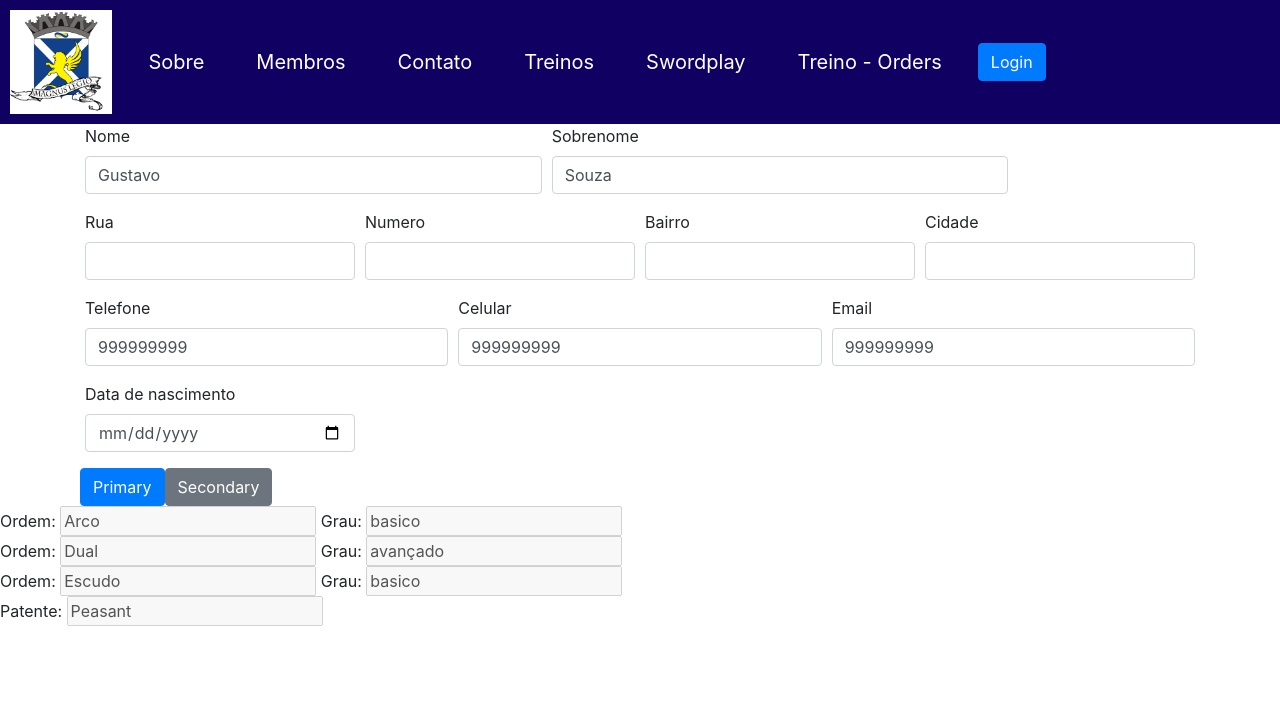
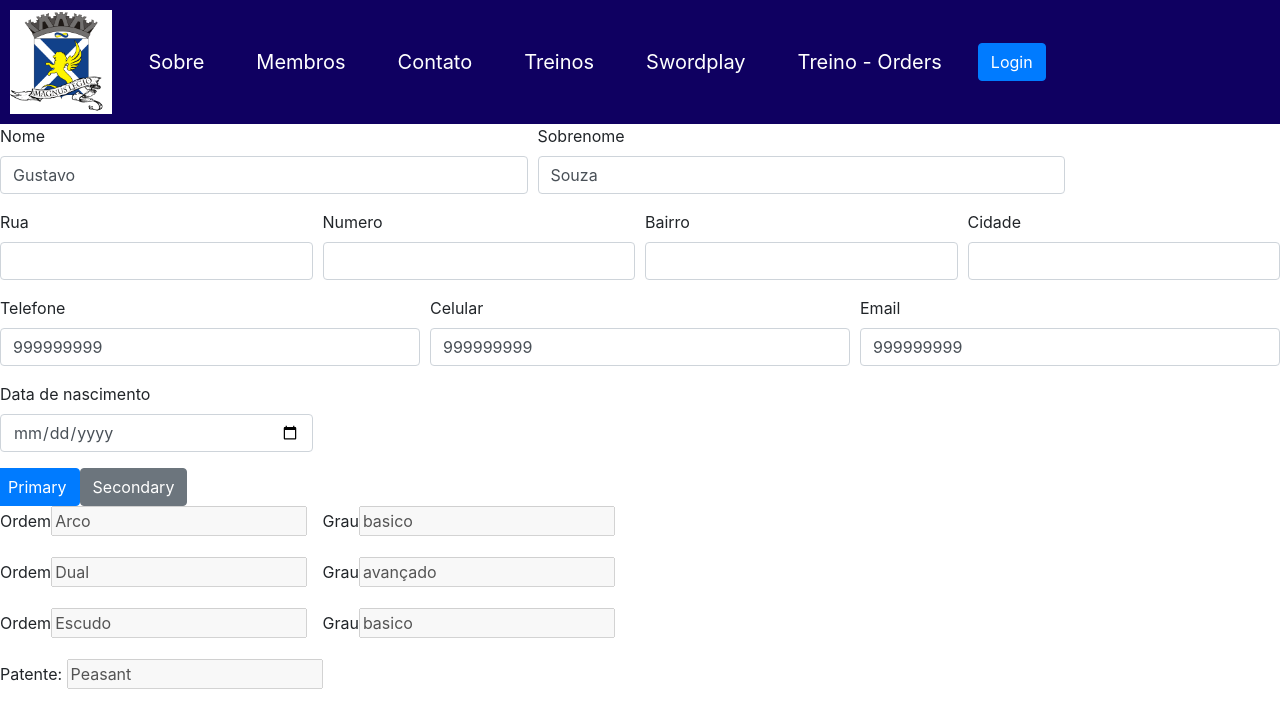
Before and after one commit to ValimGustavo/magnus-page, an Angular app: page /swordplay/member/1 in a window 1280 px wide. Shown: the top 728 px of the page. Built offline with nearby package versions, Linux system fonts and the light colour scheme; data requests are answered from the project's data file.

Commit message:
Alterado layout orders

```diff
--- a/src/app/members/components/members-info/members-info.component.html
+++ b/src/app/members/components/members-info/members-info.component.html
@@ -1,4 +1,4 @@
-<form class="container">
+<form>
   <!-- dados sobre nome -->
   <div class="form-row">
     <div class="form-group col-md-5">
--- a/src/app/swordplay/components/order/order-info/order-info.component.html
+++ b/src/app/swordplay/components/order/order-info/order-info.component.html
@@ -1,4 +1,18 @@
+<form>
 <div *ngFor="let order of orders">
-    Ordem: <input value={{order.name}} disabled>
-    Grau: <input value={{order.skill}} disabled>
+  <div class="form-row">
+    <div class="form-group col-md-3">
+      <label for="{{ order.name }}">Ordem </label>
+      <input value="{{ order.name }}" id="{{ order.name }}" disabled />
+    </div>
+    <div class="form-group col-md-3">
+      <label for="{{ order.name }}.{{ order.skill }}">Grau </label>
+      <input
+        value="{{ order.skill }}"
+        id="{{ order.name }}.{{ order.skill }}"
+        disabled
+      />
+    </div>
+  </div>
 </div>
+</form>
```
